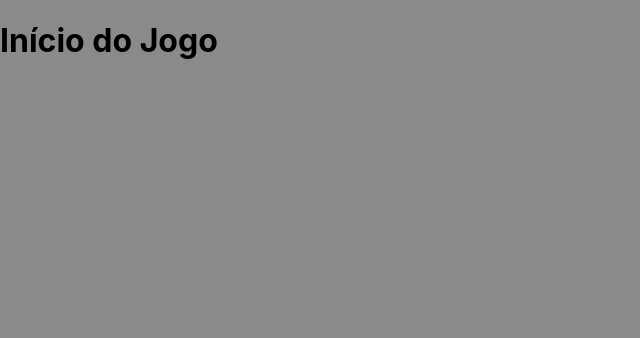
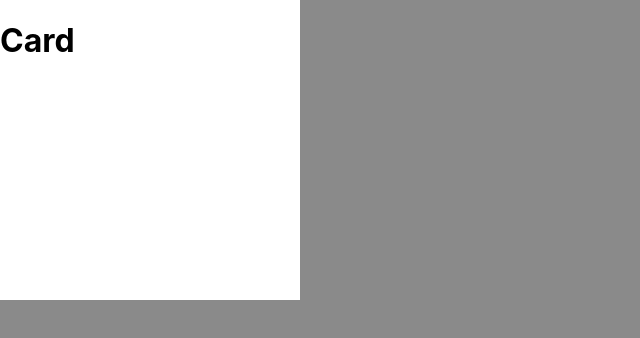
Before and after one commit to edsoncarlosdvp/cod3r-cursos-leonardo-leitao, a Next.js app in the folder game-doors/: page / in a window 1280 px wide. Shown: the top 338 px of the page, without its empty margins (0-640 px from the left). Built offline with nearby package versions, Linux system fonts and the light colour scheme.

Commit message:
Continue

```diff
--- /dev/null
+++ b/game-doors/src/components/Card/Card.tsx
@@ -0,0 +1,9 @@
+import { Container } from './'
+
+export default function Card(props) {
+    return (
+        <Container>
+            <h1>Card</h1>
+        </Container>
+    )
+}
--- /dev/null
+++ b/game-doors/src/components/Card/CardStyles.ts
@@ -0,0 +1,14 @@
+import styled from 'styled-components'
+
+interface ContainerProps{
+    bgcolor: string
+}
+
+const Container = styled.div<ContainerProps>`
+    display: flex;
+    width: 300px;
+    height: 300px;
+    background-color: ${props => props.bgcolor ?? '#ffffff'};
+`
+
+export { Container }
--- /dev/null
+++ b/game-doors/src/components/Card/index.ts
@@ -0,0 +1,2 @@
+export * from './Card'
+export * from './CardStyles'
--- a/game-doors/src/pages/index.tsx
+++ b/game-doors/src/pages/index.tsx
@@ -1,7 +1,9 @@
+import Card from '@components/Card/Card'
+
 export default function Home(): JSX.Element {
     return (
         <div>
-            <h1>Início do Jogo</h1>
+            <Card />
         </div>
     )
 }
```
Also changed, not shown: game-doors/.eslintrc.json.
